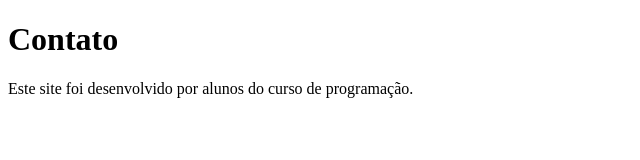
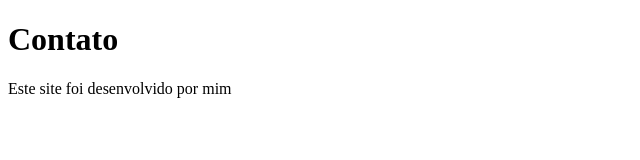
Before and after one commit to Vanielly3012/autoshowEloah, a plain HTML site: page contato.html in a window 1280 px wide. Shown: the whole page, without its empty margins (0-640 px from the left). Drawn offline with Linux system fonts and the light colour scheme.

Commit message:
Mudando o arquivo contato.html

```diff
--- a/contato.html
+++ b/contato.html
@@ -8,7 +8,7 @@
 <body>
         <h1>Contato</h1>
         <p>
-        Este site foi desenvolvido por alunos do curso de programação.
+        Este site foi desenvolvido por mim
         </p>
 </body>
 </html>
```
